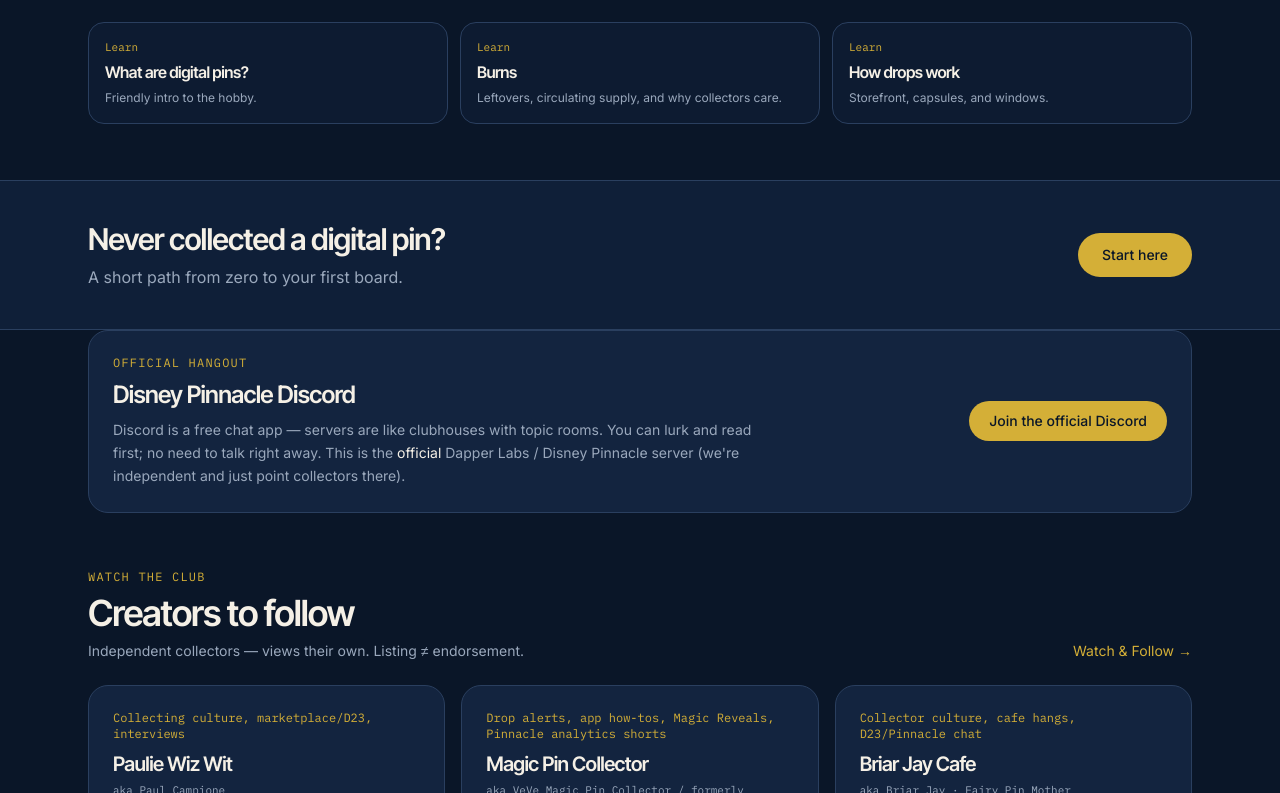
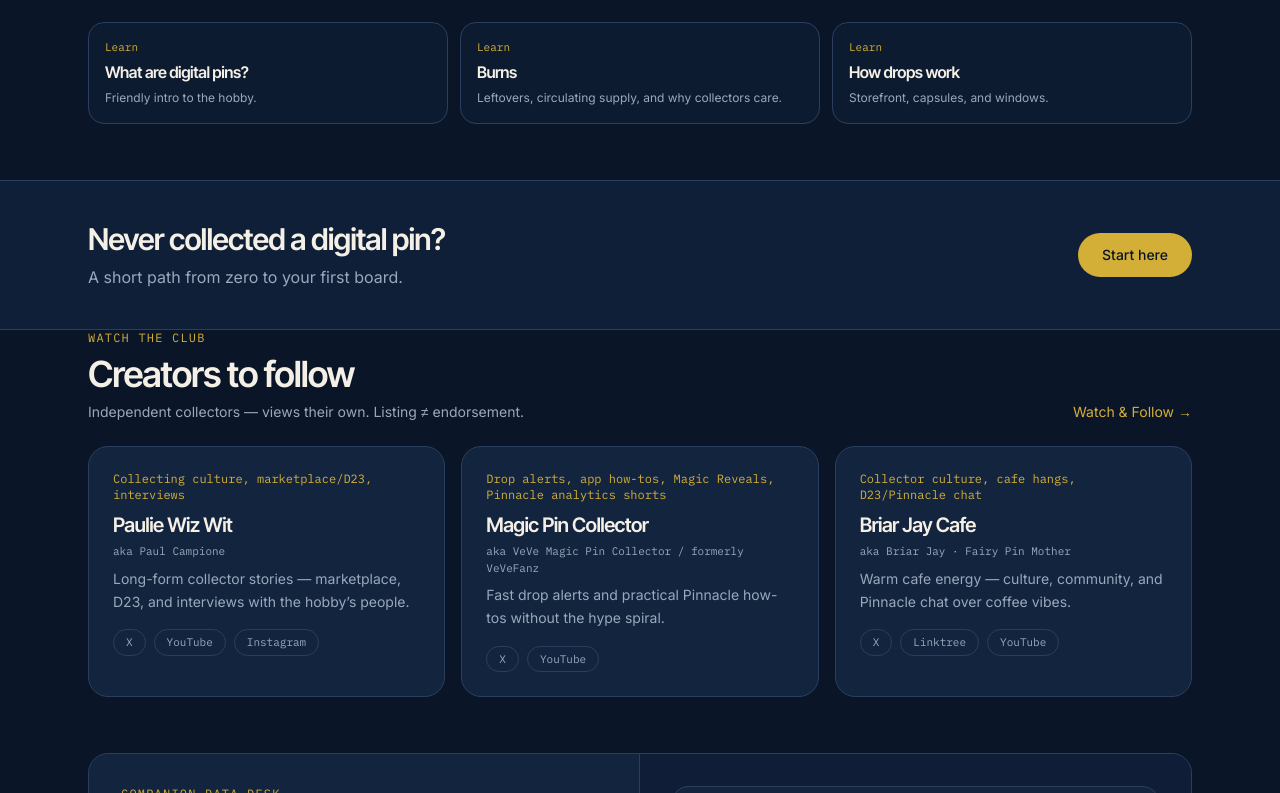
Before and after one commit to Pinsider411/digitalpinclub, a Next.js app: page / in a window 1280 px wide. Shown: the part 2007-2800 px from the top of the page. Built offline with nearby package versions, Linux system fonts and the light colour scheme.

Commit message:
Preview: remove homepage Official hangout Discord strip

```diff
--- a/src/app/page.tsx
+++ b/src/app/page.tsx
@@ -5,7 +5,6 @@
 import { DigestForm } from "@/components/DigestForm";
 import { Section } from "@/components/Section";
 import { FindUsSection } from "@/components/SocialLinks";
-import { DiscordInvite } from "@/components/DiscordInvite";
 import { PinSiderLockup, PinSiderMark, PinSiderWordmark } from "@/components/PinSiderMark";
 import { getFeaturedThisWeek } from "@/data/creators";
 
@@ -246,11 +245,6 @@
         </div>
       </div>
 
-      {/* Official Discord — near Community / Watch */}
-      <Section className="!pt-0">
-        <DiscordInvite variant="compact" />
-      </Section>
-
       {/* Watch the club */}
       <Section className="!pt-0">
         <div className="mb-6 flex items-end justify-between gap-4">
```
